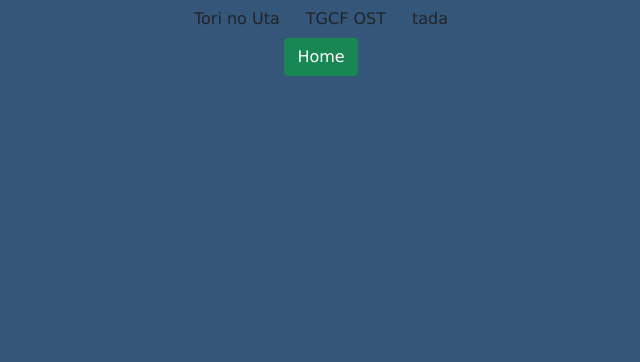
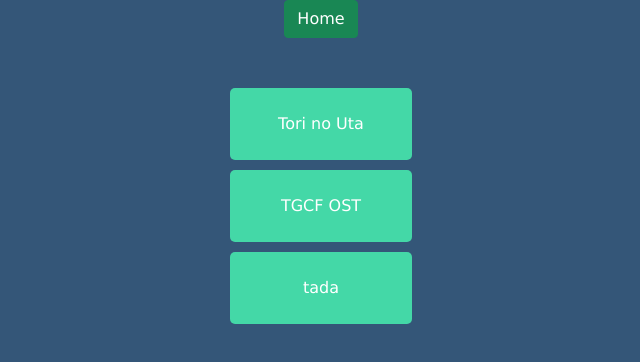
Before and after one commit to ShannaJSmith/css-components, a React (Create React App) app in the folder css-components/: page /bgm in a window 1280 px wide. Shown: the top 362 px of the page, without its empty margins (319-959 px from the left). Built offline with nearby package versions, Linux system fonts and the light colour scheme.

Commit message:
add css to button

```diff
--- /dev/null
+++ b/css-components/src/components/SoundBoard.css
@@ -0,0 +1,18 @@
+#buttons {
+  display: flex;
+  flex-direction: column;
+  gap: 10px;
+}
+.sound-btn {
+  background: rgb(68, 216, 167);
+  border-radius: 5px;
+  border: none;
+  color: white;
+  padding: 1.5rem 3rem;
+  cursor: pointer;
+}
+
+.sound-btn:hover {
+  opacity: 0.9;
+  background-color: rgb(57, 109, 207);
+}
--- a/css-components/src/components/SoundBoard.jsx
+++ b/css-components/src/components/SoundBoard.jsx
@@ -1,10 +1,12 @@
+import './SoundBoard.css';
+
 const sounds = ['Tori no Uta', 'TGCF OST', 'tada'];
 
 const SoundBoard = () => {
   window.onload = () => {
     sounds.forEach((sound) => {
       const btn = document.createElement('button');
-      btn.classList.add('btn');
+      btn.classList.add('sound-btn');
 
       btn.innerText = sound;
 
@@ -12,7 +14,7 @@ const SoundBoard = () => {
     });
   };
   return (
-    <div>
+    <div className="soundboard">
       <audio id="tori-no-uta" scr="sounds/Tori-no-Uta.mp3"></audio>
       <audio id="TGCF" scr="sounds/TGCF-OST.mp3"></audio>
       <audio id="tada" scr="sounds/tada.mp3"></audio>
--- a/css-components/src/pages/BGM.jsx
+++ b/css-components/src/pages/BGM.jsx
@@ -5,10 +5,12 @@ import SoundBoard from '../components/SoundBoard';
 const BGM = () => {
   return (
     <div>
+      <Link to="/">
+        <Button variant="success" style={{ marginBottom: '50px' }}>
+          Home
+        </Button>
+      </Link>
       <SoundBoard />
-      <Link to="/">
-        <Button variant="success">Home</Button>
-      </Link>
     </div>
   );
 };
```
